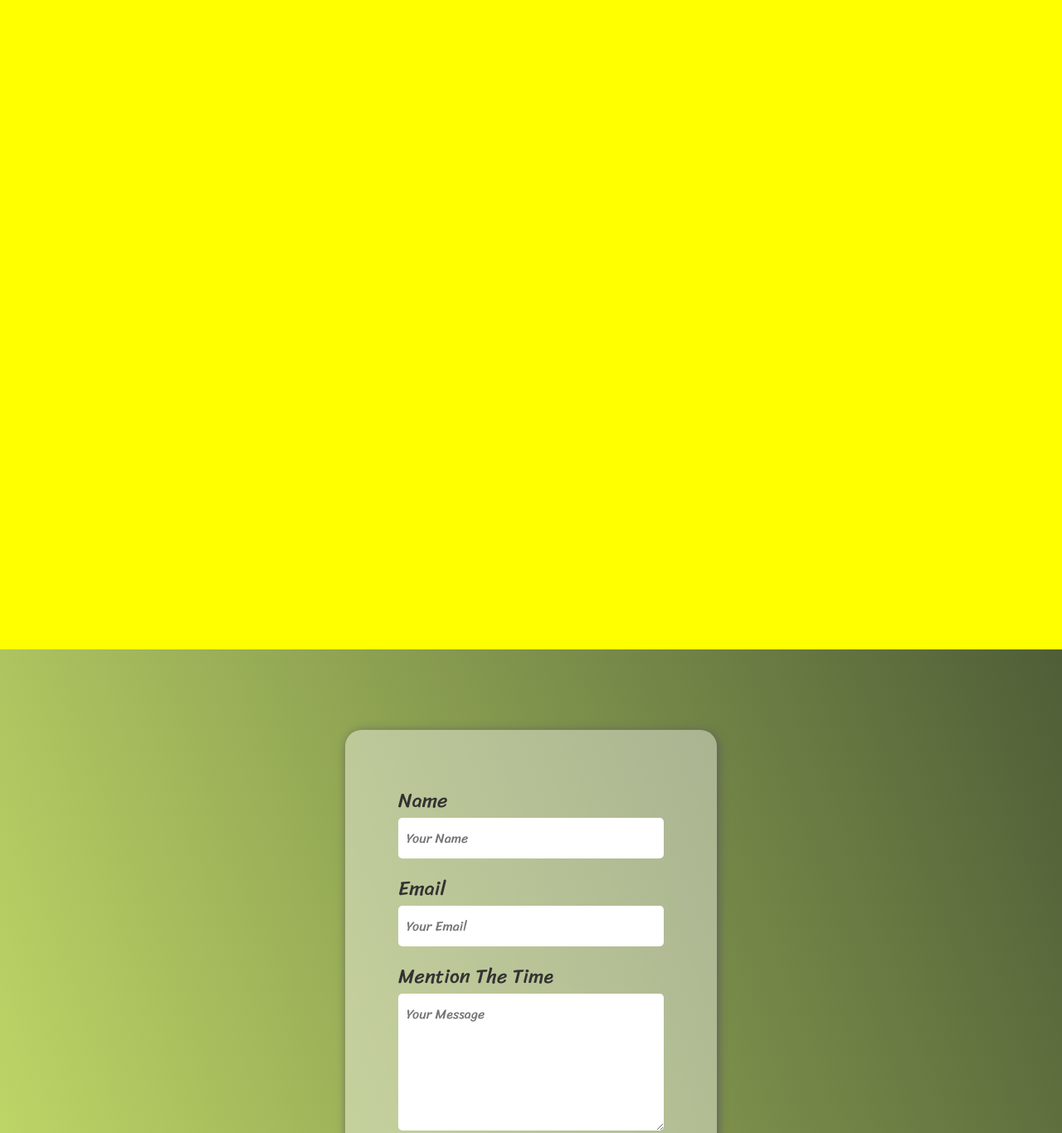
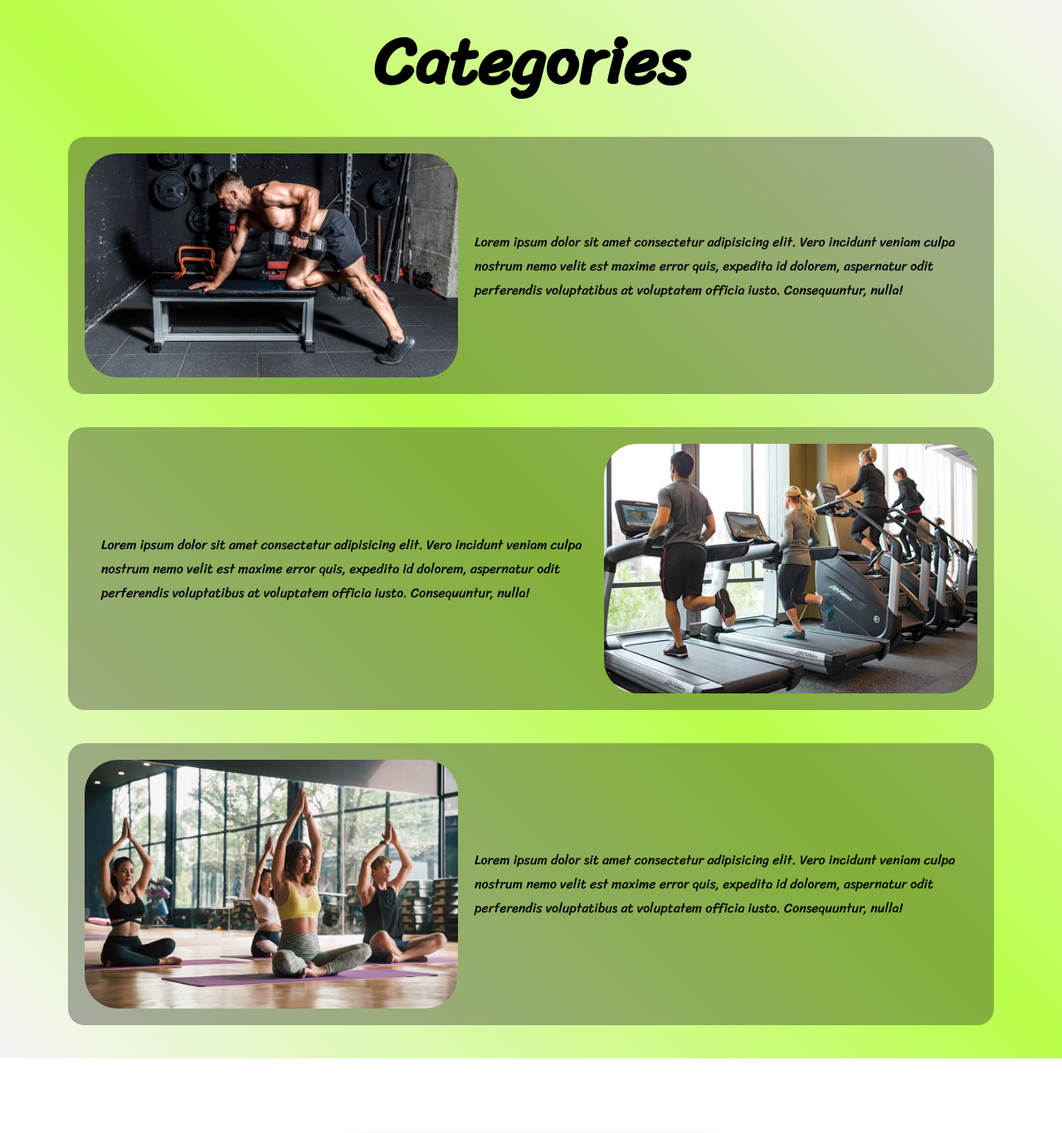
Before and after one commit to KrushnaAsDevloper/Basic-Fitness-Project, a plain HTML site: page index.html in a window 1280 px wide. Shown: the part 897-2263 px from the top of the page at 83% size. Drawn offline with nearby package versions, Linux system fonts and the light colour scheme; a web font is replaced by a local one.

Commit message:
add catagoris

```diff
--- a/index.html
+++ b/index.html
@@ -41,7 +41,19 @@
       </div>
     </div>
     <section id="Categories" class="Categories">
-
+      <h2>Categories</h2>
+      <div class="card weight">
+        <img src="/weight.jpg" alt="">
+        <div class="desc">Lorem ipsum dolor sit amet consectetur adipisicing elit. Vero incidunt veniam culpa nostrum nemo velit est maxime error quis, expedita id dolorem, aspernatur odit perferendis voluptatibus at voluptatem officia iusto. Consequuntur, nulla!</div>
+      </div>
+      <div class="card cardio">
+        <div class="desc">Lorem ipsum dolor sit amet consectetur adipisicing elit. Vero incidunt veniam culpa nostrum nemo velit est maxime error quis, expedita id dolorem, aspernatur odit perferendis voluptatibus at voluptatem officia iusto. Consequuntur, nulla!</div>
+        <img src="/cardio.webp" alt="">
+      </div>
+      <div class="card yoga">
+        <img src="/yoga.avif" alt="">
+        <div class="desc">Lorem ipsum dolor sit amet consectetur adipisicing elit. Vero incidunt veniam culpa nostrum nemo velit est maxime error quis, expedita id dolorem, aspernatur odit perferendis voluptatibus at voluptatem officia iusto. Consequuntur, nulla!</div>
+      </div>
     </section>
     <section id="Contact" class="servicesSection">
       <form action="#" method="POST">
@@ -74,13 +86,12 @@ const sidebar = document.querySelector(".ham").addEventListener("click",()=>{
 document.querySelector(".sidebar").classList.toggle("sidebarGo")
 })
 
-// Show/Hide the Up Arrow Button on Scroll
 window.onscroll = function() {
     const upArrow = document.querySelector('.up-arrow');
     if (window.scrollY > 200) {
-        upArrow.style.display = 'block';
+        upArrow.classList.add('show');
     } else {
-        upArrow.style.display = 'none';
+        upArrow.classList.remove('show');
     }
 };
 
--- a/style.css
+++ b/style.css
@@ -198,7 +198,7 @@ nav ul button{
 .servicesSection{
   width: 100%;
   height: 100%;
-  background: linear-gradient(70deg, rgb(195, 219, 105), rgb(79, 94, 55));
+  background: linear-gradient(45deg,whitesmoke, #9dff00b5,whitesmoke,);
   display: flex;
   justify-content: center;
   align-items: center;
@@ -206,8 +206,53 @@ nav ul button{
 
 .Categories{
   width: 100%;
-  height: 100%;
-  background-color: yellow;
+  min-height: 100%;
+  background: linear-gradient(45deg,whitesmoke, #9dff00b5,whitesmoke );
+  padding: 20px;
+  display: flex;
+  justify-content: center;
+  align-items: center;
+  flex-direction: column;
+}
+.Categories h2{
+  text-align: center;
+  font-size: 5rem;
+}
+.card >img{
+  width: 450px;
+  border-radius: 40px;
+}
+
+.card{
+  margin: 20px 0 ;
+  padding: 20px;
+  background-color: rgba(24, 24, 24, 0.342);
+  border-radius: 20px;
+}
+.weight{
+  width: 90%;
+  display: flex;
+  justify-content: center;
+  align-items: center;
+  flex-direction: row;
+}
+.cardio{
+  width: 90%;
+  display: flex;
+  justify-content: center;
+  align-items: center;
+  flex-direction: row;
+}
+.yoga{
+  width: 90%;
+  display: flex;
+  justify-content: center;
+  align-items: center;
+  flex-direction: row;
+}
+
+.card .desc{
+  margin: 0 20px;
 }
 
 
@@ -335,7 +380,14 @@ button:hover {
 
 
 
+.up-arrow {
+  opacity: 0;
+  transition: opacity 0.2s;
+}
 
+.up-arrow.show {
+  opacity: 1;
+}
 
 .up-arrow {
   position: fixed;
@@ -421,5 +473,15 @@ button:hover {
   form{
     width: 80vw;
   }
+  .card{
+    flex-direction: column;
+  }
+  .card > img{
+    width: 70vw;
+  }
+  .cardio{
+    display: flex;
+    flex-direction: column-reverse;
+  }
 
 }
```
Also changed, not shown: cardio.webp (added), weight.jpg (added), yoga.avif (added).
